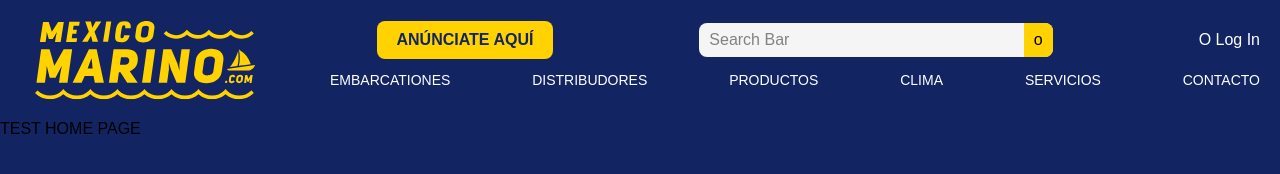
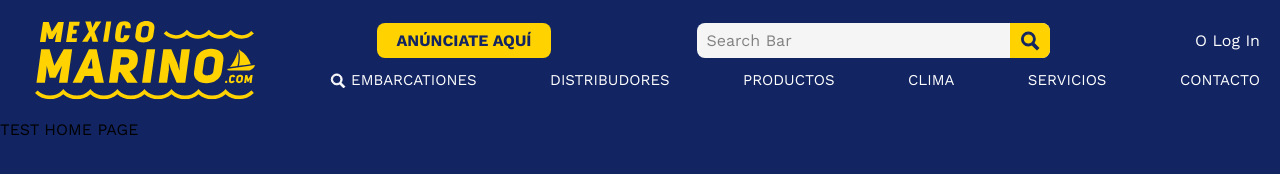
Before and after one commit to ChristopherPHolder/Mexico-Marino, a Gatsby site: page / in a window 1280 px wide. Built offline with nearby package versions, Linux system fonts and the light colour scheme; Gatsby itself is replaced by a stand-in of ours.

Commit message:
feat: add search iconn
fix: improve styles and add font

```diff
--- a/src/components/layout/layout.styles.scss
+++ b/src/components/layout/layout.styles.scss
@@ -1,6 +1,8 @@
+@import url('https://fonts.googleapis.com/css2?family=Work+Sans:ital,wght@0,100;0,200;0,300;0,400;0,500;0,600;0,700;0,800;0,900;1,100;1,200;1,300;1,400;1,500;1,600;1,700;1,800;1,900&display=swap');
+
 body {
   padding: 0;
   margin: 0;
   background-color: #122562;
-  font-family: Arial, sans-serif;
+  font-family: 'Work Sans', sans-serif;
 }
--- a/src/components/navbar/navbar.component.jsx
+++ b/src/components/navbar/navbar.component.jsx
@@ -2,6 +2,7 @@ import React from 'react';
 import { Link } from 'gatsby';
 
 import Logo from '../../assets/svg//mexico-marino-logo.svg';
+import SearchIcon from '../../assets/svg/icons8-search.svg';
 
 import './navbar.styles.scss';
 
@@ -19,7 +20,9 @@ const Navbar = () => {
             <div className='register-btn'>ANÚNCIATE AQUÍ</div>
             <div className='search-bar'>
               <div className='search-input'> Search Bar </div>
-              <div className='search-btn'> o </div>
+              <div className='search-btn'>
+                <SearchIcon className='search-icon'/>
+              </div>
             </div>
             <div className='login-btn'>
               <span> O </span>
@@ -27,7 +30,7 @@ const Navbar = () => {
             </div>
           </div>
           <div className='navbar-links'>
-            <div>EMBARCATIONES</div>
+            <div> <SearchIcon className='search-icon'/> EMBARCATIONES</div>
             <div>DISTRIBUDORES</div>
             <div>PRODUCTOS</div>
             <div>CLIMA</div>
--- a/src/components/navbar/navbar.styles.scss
+++ b/src/components/navbar/navbar.styles.scss
@@ -14,7 +14,6 @@ header {
         height: 80px;
         width: 220px;
         padding-left: 15px;
-
       }
     }
 
@@ -35,12 +34,13 @@ header {
 
         .register-btn {
           background-color: #FFD200;
-          font-weight: bolder;
+          font-weight: bold;
           font-size: 16px;
           text-align: center;
           color: #122562;
-          padding: 10px 20px 10px 20px;
+          padding: 8px 20px 8px 20px;
           border-radius: 8px;
+          text-shadow: 0px 0px 1px var(#122562);
         }
 
         .search-bar {
@@ -57,8 +57,17 @@ header {
 
           .search-btn {
             background-color: #FFD200;
-            padding: 8px 10px 8px 10px;
+            padding: 7px 10px 3px 10px;
             border-radius: 0 8px 8px 0;
+
+            .search-icon {
+              height: 20px;
+              width: 20px;
+              stroke: #122562;
+              fill: #122562;
+              vertical-align: middle;
+              stroke-width: 3;
+            }
           }
         }
 
@@ -73,7 +82,16 @@ header {
         display: flex;
         justify-content: space-between;
         align-items: center;
-        font-size: 14px;
+        font-size: 15px;
+
+        .search-icon {
+          height: 16px;
+          width: 16px;
+          stroke: white;
+          fill: white;
+          vertical-align: bottom;
+          stroke-width: 3;
+        }
       }
     }
   }
```
Also changed, not shown: src/assets/svg/icons8-search.svg (added).
